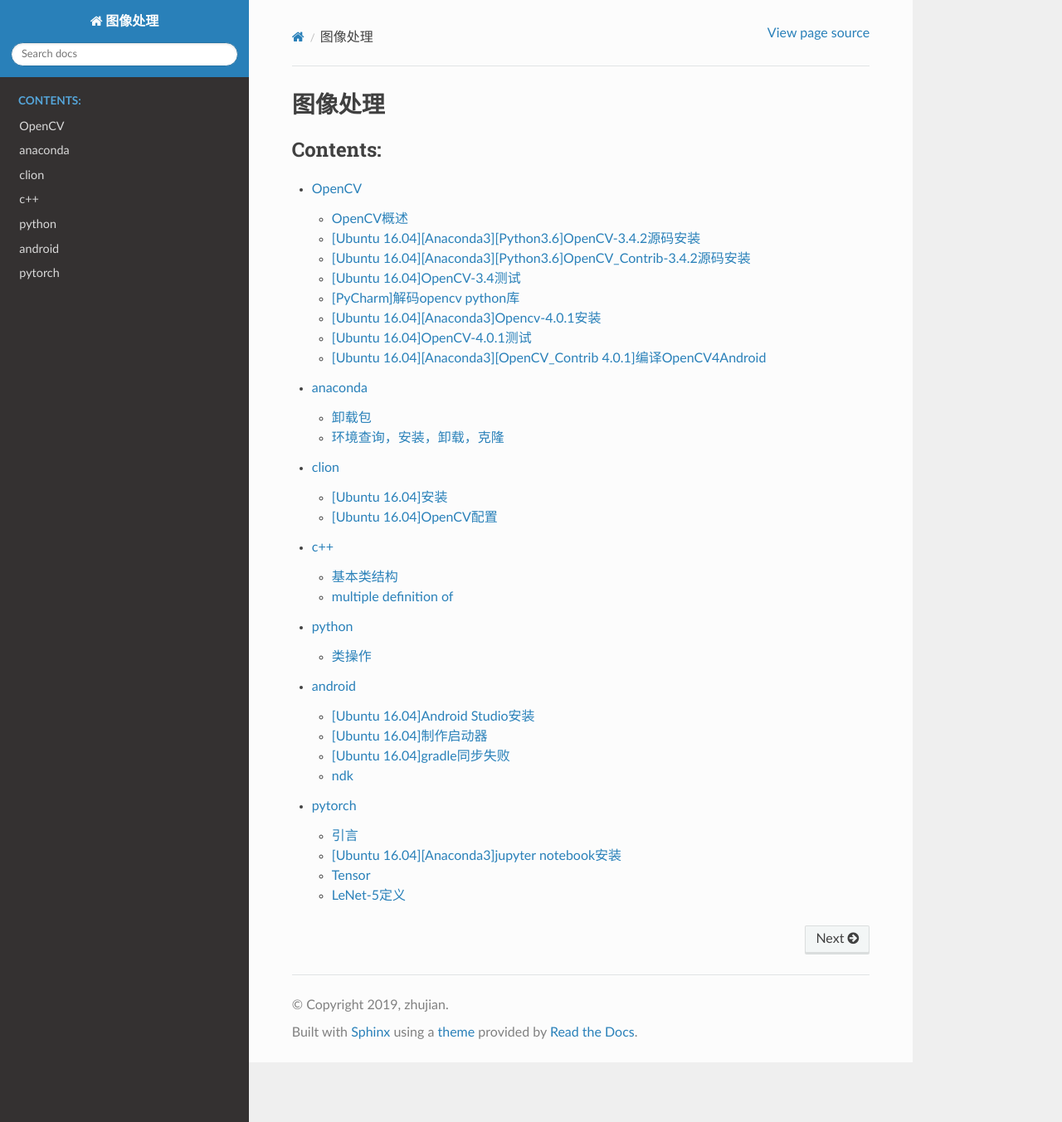
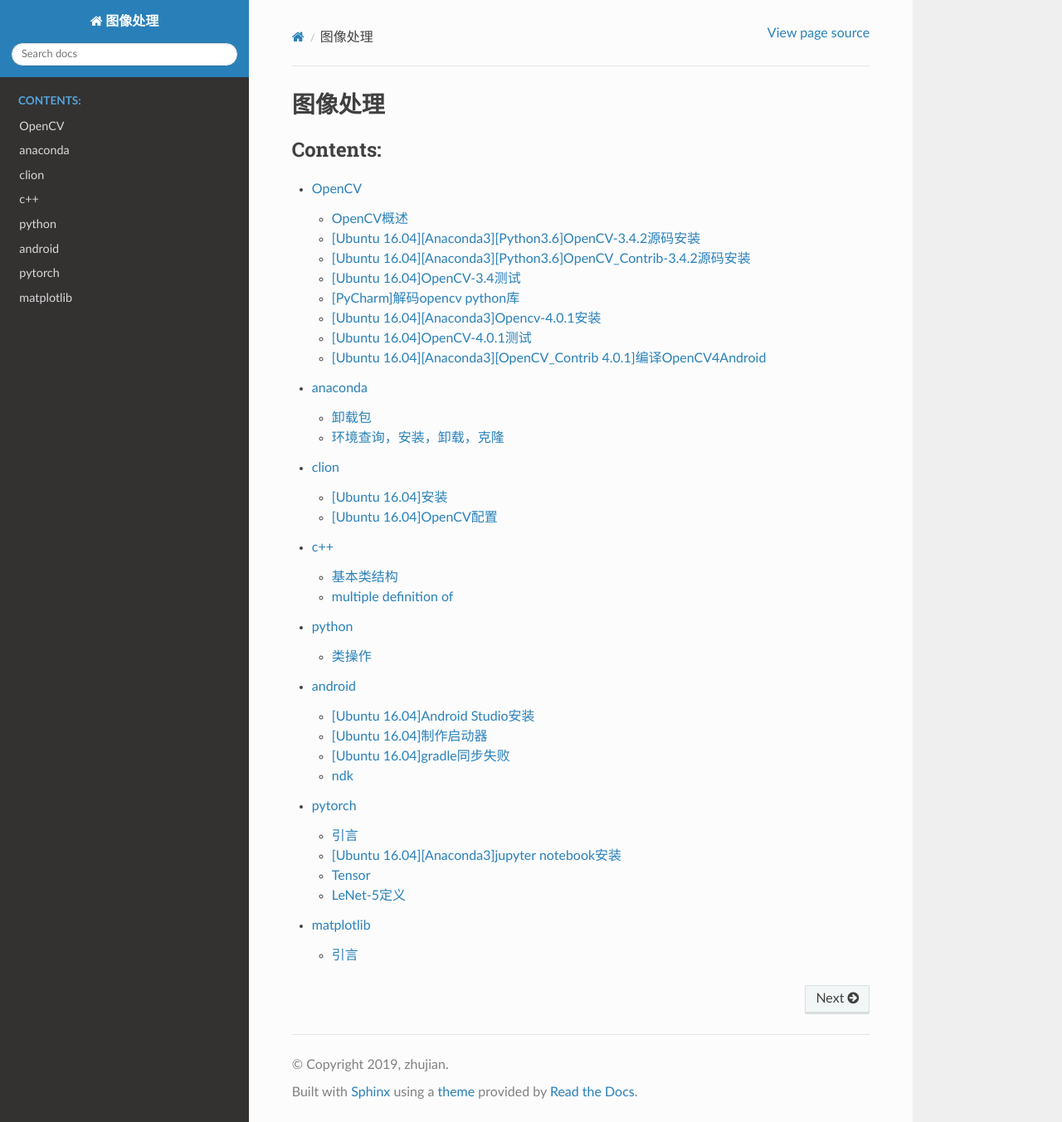
Before and after one commit to Document-Collection/image-processing, a Sphinx documentation site: the page built from docs/source/index.rst, in a window 1280 px wide and 1353 px high. Shown: the whole window at 83% size. Built offline with Sphinx 7.4.7 and the Read the Docs theme 2.0.0, drawn with Linux system fonts in a browser that asks for light colours; pages that are not in the unit, such as notebooks, are missing from menus.

Commit message:
docs(matplotlib): 引言

```diff
--- a/docs/source/index.rst
+++ b/docs/source/index.rst
@@ -17,3 +17,4 @@
    python
    android
    pytorch
+   matplotlib
--- /dev/null
+++ b/docs/source/matplotlib.rst
@@ -0,0 +1,12 @@
+
+
+
+
+matplotlib
+==================================
+
+.. toctree::
+   :maxdepth: 2
+   :caption: 目录:
+
+   matplotlib/引言
```
Also changed, not shown: docs/source/matplotlib/引言.md (added, +8 -0 lines), 1 other file.
